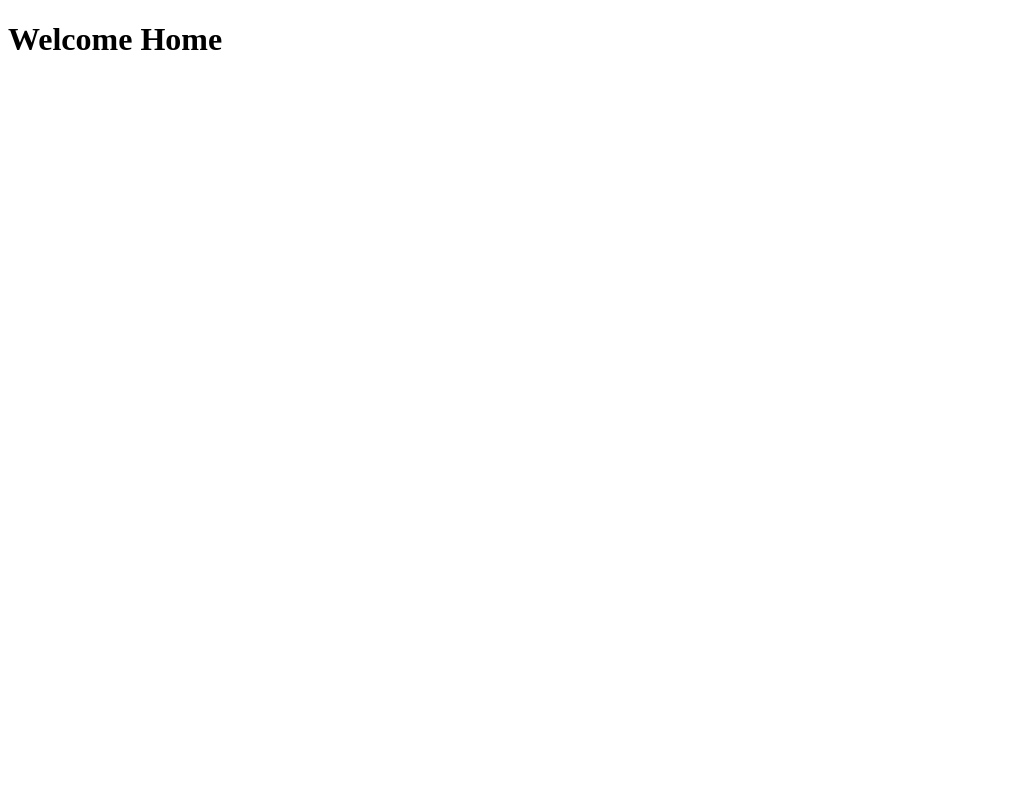
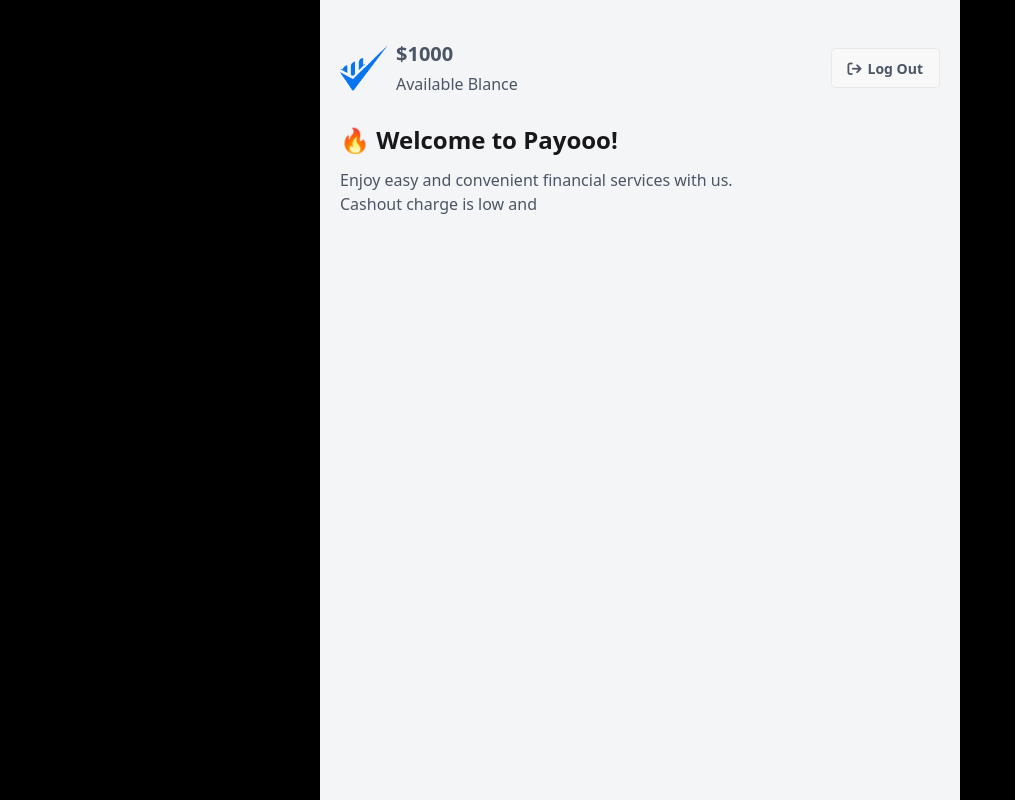
Before and after one commit to joynul24/digital-wallet-app, a plain HTML site: page home.html in a window 1280 px wide. Shown: the whole page, without its empty margins (0-1015 px from the left). Drawn offline with nearby package versions, Linux system fonts and the light colour scheme.

Commit message:
I have added home page in balance and logout content

```diff
--- a/home.html
+++ b/home.html
@@ -1,12 +1,39 @@
 <!DOCTYPE html>
 <html lang="en">
+
 <head>
     <meta charset="UTF-8">
     <meta name="viewport" content="width=device-width, initial-scale=1.0">
     <link rel="shortcut icon" href="./assets/facicon.png" type="image/x-icon">
     <title>Home Page</title>
+    <link href="https://cdn.jsdelivr.net/npm/daisyui@5" rel="stylesheet" type="text/css" />
+    <script src="https://cdn.jsdelivr.net/npm/@tailwindcss/browser@4"></script>
+    <script src="https://kit.fontawesome.com/44c614560c.js" crossorigin="anonymous"></script>
 </head>
-<body>
-    <h1>Welcome Home</h1>
+
+<body class="bg-black">
+    <main class="h-screen pt-10 bg-[#F4F5F7] lg:w-2/4 mx-auto px-3 md:px-5">
+       <!-- Balance and logout -->
+        <div class="flex items-center justify-between text-gray-600">
+            <!-- balance -->
+             <div class="flex items-center gap-2">
+                <img class="w-12" src="./assets/tickmark.png" alt="">
+                <div>
+                    <p class="text-xl font-extrabold mb-1">$1000</p>
+                    <p class="text-gray-600">Available Blance</p>
+                </div>
+             </div>
+             <!-- logout -->
+              <div class="flex items-center gap-2">
+                <button class="text-gray-600 btn-goash btn"><span><i class="fa-solid fa-arrow-right-from-bracket"></i></span> Log Out</button>
+              </div>
+        </div>
+        <!-- welcome text -->
+         <div class="my-7">
+            <h3 class="text-2xl font-semibold">🔥 Welcome to Payooo!</h3>
+            <p class="text-gray-600 mt-3">Enjoy easy and convenient financial services with us. <br> Cashout charge is low and </p>
+         </div>
+    </main>
 </body>
+
 </html>
--- a/js/login.js
+++ b/js/login.js
@@ -3,7 +3,8 @@ document.getElementById("login-btn").addEventListener("click", function(e){
     const phoneNumber = document.getElementById("phone-number").value;
     const inputPin = document.getElementById("input-pin").value;
     if(phoneNumber === "" || inputPin === "") {
-        alert("Please fill in all fields!")
+        alert("Please fill in all fields!");
+        return;
     }
     if(phoneNumber.length <= 11 && inputPin === "1234") {
         window.location.href = "./home.html"
```
Also changed, not shown: index.html (+1 -0 lines).
